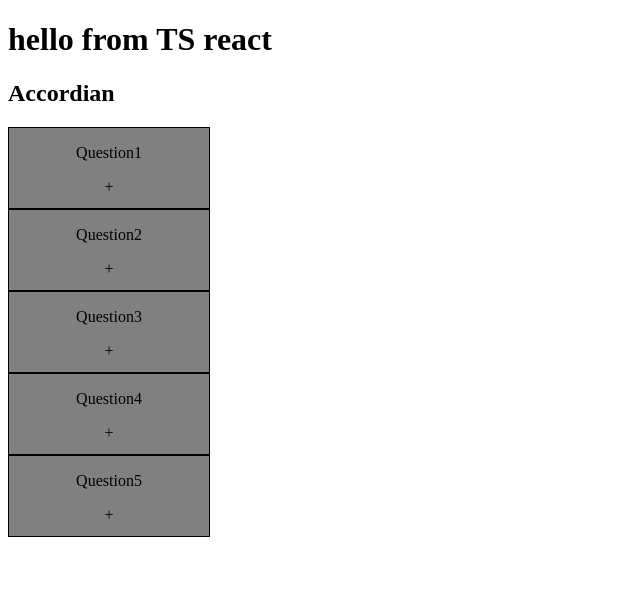
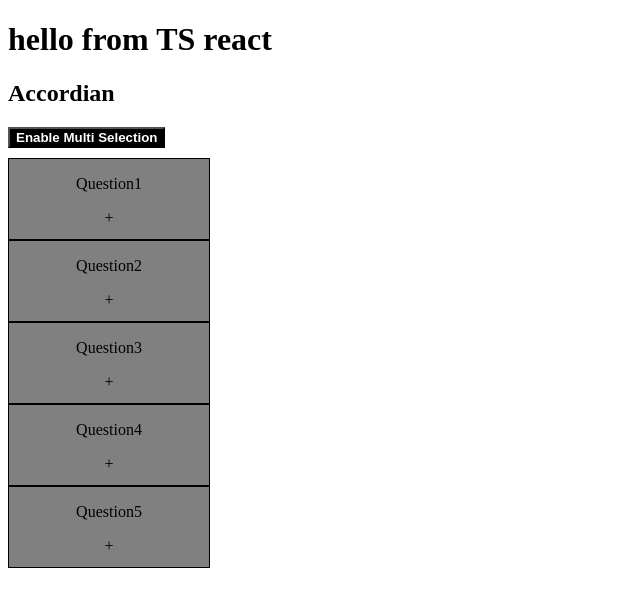
Before and after one commit to anurag1302/react-projects, a React (Vite) app: page / in a window 1280 px wide. Shown: the top 606 px of the page, without its empty margins (0-640 px from the left). Built offline with nearby package versions, Linux system fonts and the light colour scheme.

Commit message:
multiple selection mode enabled

```diff
--- a/src/App.css
+++ b/src/App.css
@@ -12,3 +12,11 @@
   width: 200px;
   background-color: lightgrey;
 }
+
+.btnMulti {
+  background-color: black;
+  color: white;
+  font-weight: bold;
+  margin-bottom: 10px;
+  cursor: pointer;
+}
--- a/src/components/Accordian/accordian.tsx
+++ b/src/components/Accordian/accordian.tsx
@@ -3,30 +3,69 @@ import accData from "./data";
 
 function Accordian() {
   const [selected, setSelected] = useState("");
+  const [enableMultipleSelection, setEnableMultipleSelection] = useState(false);
+  const [multiSelected, setMultiSelected] = useState<string[]>([]);
 
   function handleSingleClick(currentId: string) {
     console.log(currentId);
     setSelected(currentId == selected ? "" : currentId);
   }
+
+  function handleMultiSelectClickButton() {
+    setEnableMultipleSelection(!enableMultipleSelection);
+  }
+
+  function handleMultiSelectClick(currentId: string) {
+    let multipleArrayValues: string[] = [];
+
+    multipleArrayValues = [...multiSelected];
+    if (multipleArrayValues.indexOf(currentId) === -1) {
+      multipleArrayValues.push(currentId);
+    } else {
+      multipleArrayValues.splice(multipleArrayValues.indexOf(currentId), 1);
+    }
+    setMultiSelected(multipleArrayValues);
+  }
+
+  console.log(enableMultipleSelection);
+  console.log(multiSelected);
+
   return (
     <>
       <h2>Accordian</h2>
       <div>
+        <button className="btnMulti" onClick={handleMultiSelectClickButton}>
+          Enable Multi Selection
+        </button>
+        {enableMultipleSelection ? <p>Multi Selection Mode Enabled</p> : null}
         {accData && accData.length ? (
           <div>
             {accData.map((item) => (
-              <div className="container">
+              <div className="container" key={item.id}>
                 <div
-                  key={item.id}
                   className="question-item"
-                  onClick={() => handleSingleClick(item.id)}
+                  onClick={
+                    enableMultipleSelection
+                      ? () => handleMultiSelectClick(item.id)
+                      : () => handleSingleClick(item.id)
+                  }
                 >
                   <p>{item.question}</p>
                   <span>+</span>
                 </div>
-                <div className="answer">
-                  {selected == item.id ? <div>{item.answer}</div> : ""}
-                </div>
+                {enableMultipleSelection ? (
+                  <div className="answer">
+                    {multiSelected.indexOf(item.id) !== -1 ? (
+                      <div>{item.answer}</div>
+                    ) : (
+                      ""
+                    )}
+                  </div>
+                ) : (
+                  <div className="answer">
+                    {selected == item.id ? <div>{item.answer}</div> : ""}
+                  </div>
+                )}
               </div>
             ))}
           </div>
```
